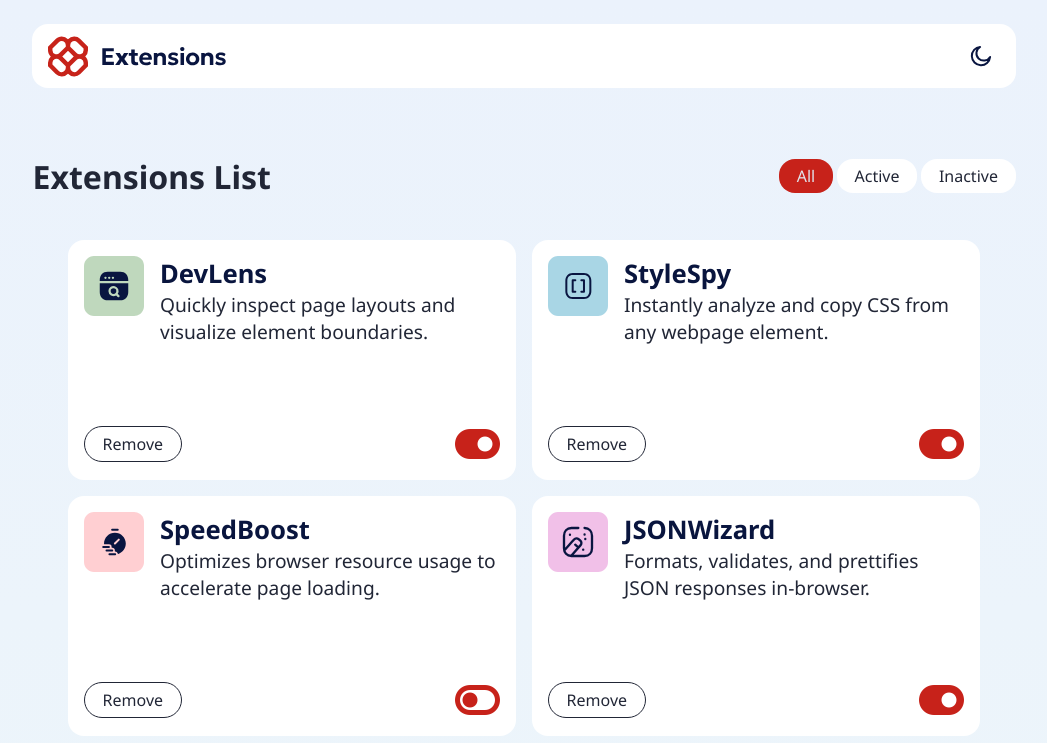
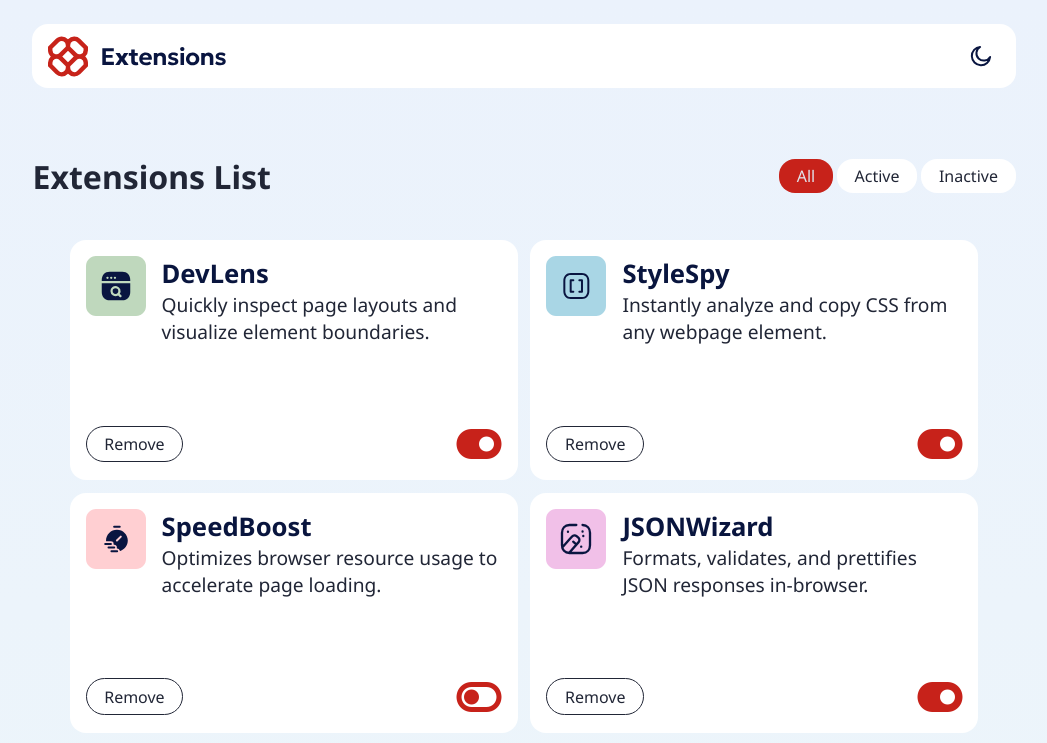
Before and after one commit to AlyssonDemari/Browser-extension-manager-UI, a plain HTML site: page index.html in a window 1280 px wide. Shown: the top 743 px of the page, without its empty margins (116-1163 px from the left). Drawn offline with Linux system fonts and the light colour scheme.

Commit message:
mais um teste

```diff
--- a/style/index.scss
+++ b/style/index.scss
@@ -94,11 +94,13 @@ main {
     display: flex;
     justify-content: center;
     align-items: center;
-    gap: 1rem;
+    gap: .8rem;
     flex-wrap: wrap;
 
     .card{
-        width: 28rem;
+        //width: 28rem;
+        width: 100%;
+        max-width: 28rem;
         height: 15rem;
         border-radius: $border-radius-sm;
         background: var(--bg-cards);
```
Also changed, not shown: style/index.css, 1 other file.
